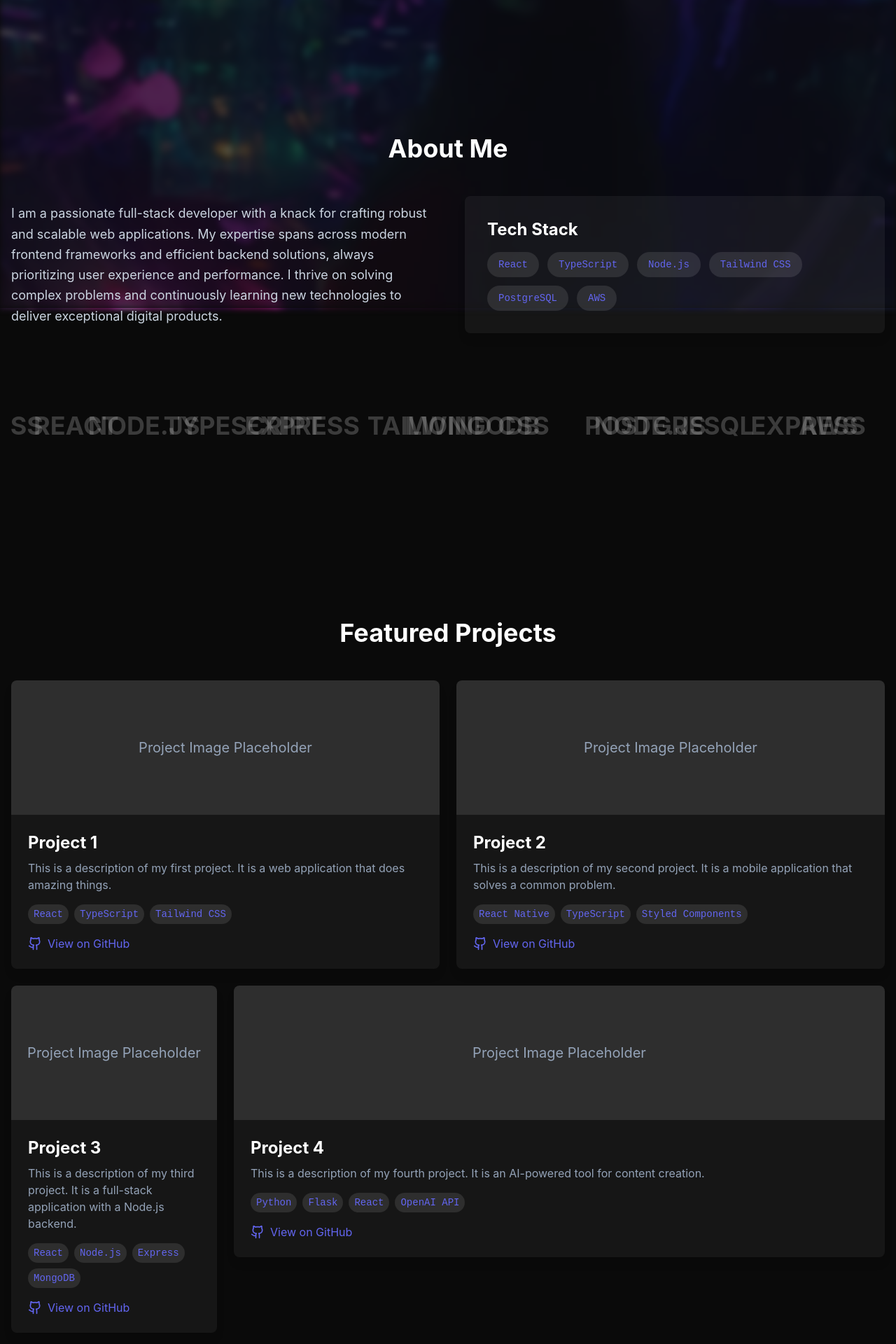
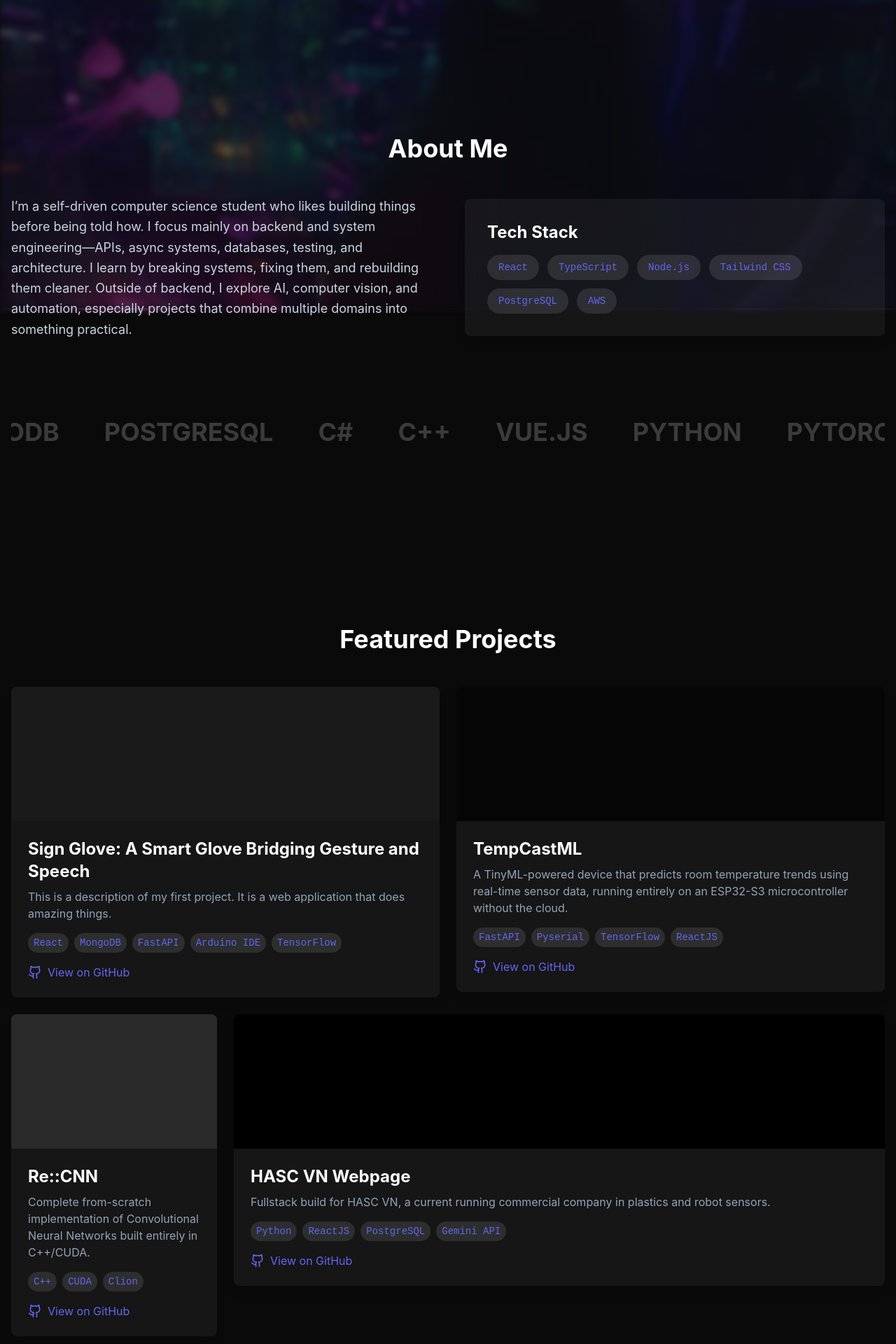
Before and after one commit to lystiger/Lysfolio, a React (Vite) app in the folder portfolio/: page / in a window 1280 px wide. Shown: the part 360-2280 px from the top of the page at 70% size. Built offline with nearby package versions, Linux system fonts and the light colour scheme.

Commit message:
add: insert real addr

```diff
--- a/portfolio/src/components/ProjectCard.tsx
+++ b/portfolio/src/components/ProjectCard.tsx
@@ -1,13 +1,14 @@
 import React, { useState } from 'react';
 import type { Project } from '../data/projects';
 import { Github } from 'lucide-react';
-import { motion } from 'framer-motion'; // Import motion
+import { motion } from 'framer-motion';
 
 interface ProjectCardProps {
   project: Project;
+  index: number; // Add index prop
 }
 
-const ProjectCard: React.FC<ProjectCardProps> = ({ project }) => {
+const ProjectCard: React.FC<ProjectCardProps> = ({ project, index }) => {
   const [mousePosition, setMousePosition] = useState({ x: 0, y: 0 });
   const [isHovered, setIsHovered] = useState(false);
 
@@ -17,6 +18,15 @@ const ProjectCard: React.FC<ProjectCardProps> = ({ project }) => {
     const y = (e.clientY - top) / height;
     setMousePosition({ x, y });
   };
+
+  const placeholderColors = [
+    'bg-obsidian-light',
+    'bg-obsidian-dark',
+    'bg-obsidian-extra-light',
+    'bg-obsidian-extra-dark',
+  ];
+
+  const currentPlaceholderColor = placeholderColors[index % placeholderColors.length];
 
   return (
     <motion.div
@@ -44,8 +54,7 @@ const ProjectCard: React.FC<ProjectCardProps> = ({ project }) => {
       )}
 
       {/* Image Placeholder */}
-      <div className="w-full h-48 bg-white/10 flex items-center justify-center text-slate-400 text-xl">
-        Project Image Placeholder
+      <div className={`w-full h-48 ${currentPlaceholderColor} flex items-center justify-center text-slate-400 text-xl`}>
       </div>
       <div className="p-6">
         <h3 className="text-2xl font-bold text-white mb-2">{project.title}</h3>
--- a/portfolio/src/data/projects.ts
+++ b/portfolio/src/data/projects.ts
@@ -10,34 +10,34 @@ export interface Project {
 export const projects: Project[] = [
   {
     id: 1,
-    title: 'Project 1',
+    title: 'Sign Glove: A Smart Glove Bridging Gesture and Speech',
     description: 'This is a description of my first project. It is a web application that does amazing things.',
-    technologies: ['React', 'TypeScript', 'Tailwind CSS'],
-    link: '#',
-    githubLink: 'https://github.com/yourusername/project1',
+    technologies: ['React', 'MongoDB', 'FastAPI', 'Arduino IDE', 'TensorFlow'],
+    link: 'https://github.com/lovelypoet/SilentVoix',
+    githubLink: 'https://github.com/lovelypoet/SilentVoix',
   },
   {
     id: 2,
-    title: 'Project 2',
-    description: 'This is a description of my second project. It is a mobile application that solves a common problem.',
-    technologies: ['React Native', 'TypeScript', 'Styled Components'],
-    link: '#',
-    githubLink: 'https://github.com/yourusername/project2',
+    title: 'TempCastML',
+    description: 'A TinyML-powered device that predicts room temperature trends using real-time sensor data, running entirely on an ESP32-S3 microcontroller without the cloud.',
+    technologies: ['FastAPI', 'Pyserial', 'TensorFlow', 'ReactJS'],
+    link: 'https://github.com/lystiger/TempCastML',
+    githubLink: 'https://github.com/lystiger/TempCastML',
   },
   {
     id: 3,
-    title: 'Project 3',
-    description: 'This is a description of my third project. It is a full-stack application with a Node.js backend.',
-    technologies: ['React', 'Node.js', 'Express', 'MongoDB'],
-    link: '#',
-    githubLink: 'https://github.com/yourusername/project3',
+    title: 'Re::CNN',
+    description: 'Complete from-scratch implementation of Convolutional Neural Networks built entirely in C++/CUDA.',
+    technologies: ['C++', 'CUDA', 'Clion'],
+    link: 'https://github.com/TommyDatLC/ReCNN',
+    githubLink: 'https://github.com/TommyDatLC/ReCNN',
   },
   {
     id: 4,
-    title: 'Project 4',
-    description: 'This is a description of my fourth project. It is an AI-powered tool for content creation.',
-    technologies: ['Python', 'Flask', 'React', 'OpenAI API'],
-    link: '#',
-    githubLink: 'https://github.com/yourusername/project4',
+    title: 'HASC VN Webpage',
+    description: 'Fullstack build for HASC VN, a current running commercial company in plastics and robot sensors.',
+    technologies: ['Python', 'ReactJS', 'PostgreSQL', 'Gemini API'],
+    link: 'https://github.com/lystiger/HASC',
+    githubLink: 'https://github.com/lystiger/HASC',
   },
 ];
--- a/portfolio/src/index.css
+++ b/portfolio/src/index.css
@@ -31,5 +31,4 @@ body {
 
 .animate-marquee2 {
   animation: marquee2 25s linear infinite;
-  animation-delay: 12.5s; /* Start the second marquee halfway through */
 }
--- a/portfolio/src/layouts/MainLayout.tsx
+++ b/portfolio/src/layouts/MainLayout.tsx
@@ -43,7 +43,7 @@ const MainLayout: React.FC<MainLayoutProps> = ({ children }) => {
         className="bg-obsidian/80 text-white p-4 shadow-lg sticky top-0 z-50 overflow-hidden"
       >
         <nav className="container mx-auto flex justify-between items-center h-full">
-          <h1 className="text-2xl font-bold text-indigo-neon">Lystiger Takes On The World</h1>
+          <h1 className="text-2xl font-bold text-indigo-neon">Hello, I am Lystiger</h1>
           <ul className="flex space-x-4">
             <li><a href="#hero" className="hover:text-indigo-neon transition-colors duration-300">Home</a></li>
             <li><a href="#about" className="hover:text-indigo-neon transition-colors duration-300">About</a></li>
--- a/portfolio/src/pages/HomePage.tsx
+++ b/portfolio/src/pages/HomePage.tsx
@@ -1,33 +1,26 @@
 import React from 'react';
 import { Github, Linkedin, Mail } from 'lucide-react';
 import { motion } from 'framer-motion';
-import { useInView } from 'react-intersection-observer';
 import { projects } from '../data/projects';
 import ProjectCard from '../components/ProjectCard';
 
 const HomePage: React.FC = () => {
-  // Define useInView hooks for remaining sections
-  const [aboutRef, aboutInView] = useInView({ triggerOnce: true, threshold: 0.1 });
-  const [projectsRef, projectsInView] = useInView({ triggerOnce: true, threshold: 0.1 });
-  const [contactRef, contactInView] = useInView({ triggerOnce: true, threshold: 0.1 });
-
-  const animationClasses = (inView: boolean) =>
-    `transition-all duration-1000 ease-out ${inView ? 'opacity-100 translate-y-0' : 'opacity-0 translate-y-10'}`;
-
-  // Framer Motion variants for Hero section entrance orchestration
+  // Framer Motion variants for section entrance orchestration
   const containerVariants = {
-    hidden: { opacity: 0 },
+    hidden: { opacity: 0, y: 50 },
     visible: {
       opacity: 1,
+      y: 0,
       transition: {
-        staggerChildren: 0.2,
+        staggerChildren: 0.1,
+        when: "beforeChildren",
       },
     },
   };
 
   const itemVariants = {
-    hidden: { y: 20, opacity: 0 },
-    visible: { y: 0, opacity: 1 },
+    hidden: { opacity: 0, y: 20 },
+    visible: { opacity: 1, y: 0 },
   };
 
   const futureVariants = {
@@ -57,7 +50,7 @@ const HomePage: React.FC = () => {
     }
   };
 
-  const skills = ['React', 'TypeScript', 'Tailwind CSS', 'Node.js', 'Express', 'MongoDB', 'PostgreSQL', 'AWS', 'Framer Motion', 'Vue.js', 'Python', 'Django'];
+  const skills = ['React', 'Panda', 'Linux', 'Node.js', 'TensorFlow', 'MongoDB', 'PostgreSQL', 'C#', 'C++', 'Vue.js', 'Python', 'PyTorch'];
 
   return (
     <div className="space-y-20">
@@ -77,10 +70,10 @@ const HomePage: React.FC = () => {
           >
             Future
           </motion.span>{' '}
-          of Web.
+          of AI and Automation
         </motion.h1>
         <motion.p variants={itemVariants} className="text-xl text-slate-300 mb-8">
-          Full-stack developer focused on high-performance interfaces.
+          AI System Developer focused on high-performance interfaces.
         </motion.p>
         <motion.a
           variants={itemVariants}
@@ -92,15 +85,19 @@ const HomePage: React.FC = () => {
       </motion.section>
 
       {/* About Me Section */}
-      <section id="about" ref={aboutRef} className={`py-16 ${animationClasses(aboutInView)}`}>
-        <h2 className="text-4xl font-bold text-white text-center mb-12">About Me</h2>
-        <div className="grid grid-cols-1 md:grid-cols-2 gap-12 items-center">
+      <motion.section
+        id="about"
+        variants={containerVariants}
+        initial="hidden"
+        whileInView="visible"
+        viewport={{ once: true, amount: 0.1 }}
+        className="py-16"
+      >
+        <motion.h2 variants={itemVariants} className="text-4xl font-bold text-white text-center mb-12">About Me</motion.h2>
+        <motion.div variants={itemVariants} className="grid grid-cols-1 md:grid-cols-2 gap-12 items-center">
           <div>
             <p className="text-lg text-slate-300 leading-relaxed">
-              I am a passionate full-stack developer with a knack for crafting robust and scalable web applications.
-              My expertise spans across modern frontend frameworks and efficient backend solutions, always
-              prioritizing user experience and performance. I thrive on solving complex problems and
-              continuously learning new technologies to deliver exceptional digital products.
+              I’m a self-driven computer science student who likes building things before being told how. I focus mainly on backend and system engineering—APIs, async systems, databases, testing, and architecture. I learn by breaking systems, fixing them, and rebuilding them cleaner. Outside of backend, I explore AI, computer vision, and automation, especially projects that combine multiple domains into something practical.
             </p>
           </div>
           <div className="bg-white/5 p-8 rounded-lg shadow-lg">
@@ -114,42 +111,54 @@ const HomePage: React.FC = () => {
               <span className="bg-white/10 text-indigo-neon px-4 py-2 rounded-full text-sm font-mono">AWS</span>
             </div>
           </div>
-        </div>
+        </motion.div>
         {/* Skills Marquee */}
-        <div className="relative flex overflow-x-hidden mt-16">
+        <motion.div variants={itemVariants} className="relative flex overflow-x-hidden mt-16">
           <div className="py-12 animate-marquee whitespace-nowrap">
             {skills.map((skill, index) => (
               <span key={index} className="text-4xl mx-8 text-white/20 font-bold uppercase">
                 {skill}
               </span>
             ))}
-          </div>
-          <div className="absolute top-0 py-12 animate-marquee2 whitespace-nowrap">
-            {skills.map((skill, index) => (
-              <span key={index} className="text-4xl mx-8 text-white/20 font-bold uppercase">
+            {skills.map((skill, index) => ( // Duplicate content for seamless loop
+              <span key={`duplicate-${index}`} className="text-4xl mx-8 text-white/20 font-bold uppercase">
                 {skill}
               </span>
             ))}
           </div>
-        </div>
-      </section>
+        </motion.div>
+      </motion.section>
 
       {/* Project Gallery Section - Bento Grid */}
-      <section id="projects" ref={projectsRef} className={`py-16 ${animationClasses(projectsInView)}`}>
-        <h2 className="text-4xl font-bold text-white text-center mb-12">Featured Projects</h2>
-        <div className="grid grid-cols-1 md:grid-cols-2 lg:grid-cols-4 gap-6">
+      <motion.section
+        id="projects"
+        variants={containerVariants}
+        initial="hidden"
+        whileInView="visible"
+        viewport={{ once: true, amount: 0.1 }}
+        className="py-16"
+      >
+        <motion.h2 variants={itemVariants} className="text-4xl font-bold text-white text-center mb-12">Featured Projects</motion.h2>
+        <motion.div variants={containerVariants} className="grid grid-cols-1 md:grid-cols-2 lg:grid-cols-4 gap-6">
           {projects.slice(0, 4).map((project, index) => (
-            <div key={project.id} className={bentoGridClasses(index)}>
-              <ProjectCard project={project} />
-            </div>
+            <motion.div variants={itemVariants} key={project.id} className={bentoGridClasses(index)}>
+              <ProjectCard project={project} index={index} />
+            </motion.div>
           ))}
-        </div>
-      </section>
+        </motion.div>
+      </motion.section>
 
       {/* Contact Section */}
-      <section id="contact" ref={contactRef} className={`py-16 text-center ${animationClasses(contactInView)}`}>
-        <h2 className="text-4xl font-bold text-white mb-8">Let's Connect</h2>
-        <div className="max-w-lg mx-auto mt-8">
+      <motion.section
+        id="contact"
+        variants={containerVariants}
+        initial="hidden"
+        whileInView="visible"
+        viewport={{ once: true, amount: 0.1 }}
+        className="py-16 text-center"
+      >
+        <motion.h2 variants={itemVariants} className="text-4xl font-bold text-white mb-8">Let's Connect</motion.h2>
+        <motion.div variants={itemVariants} className="max-w-lg mx-auto mt-8">
           <form className="space-y-6">
             <div className="relative">
               <input
@@ -221,19 +230,19 @@ const HomePage: React.FC = () => {
               Send Message
             </button>
           </form>
-        </div>
-        <div className="flex justify-center space-x-6 mt-8">
+        </motion.div>
+        <motion.div variants={itemVariants} className="flex justify-center space-x-6 mt-8">
           <a href="https://github.com/lystiger" target="_blank" rel="noopener noreferrer" className="text-white hover:text-indigo-neon transition-colors duration-300 text-3xl">
             <Github size={32} />
           </a>
-          <a href="https://linkedin.com/in/yourusername" target="_blank" rel="noopener noreferrer" className="text-white hover:text-indigo-neon transition-colors duration-300 text-3xl">
+          <a href="https://linkedin.com/in/lystiger" target="_blank" rel="noopener noreferrer" className="text-white hover:text-indigo-neon transition-colors duration-300 text-3xl">
             <Linkedin size={32} />
           </a>
-          <a href="mailto:your.email@example.com" className="text-white hover:text-indigo-neon transition-colors duration-300 text-3xl">
+          <a href="mailto:Dohunganh5002@gmail.com" className="text-white hover:text-indigo-neon transition-colors duration-300 text-3xl">
             <Mail size={32} />
           </a>
-        </div>
-      </section>
+        </motion.div>
+      </motion.section>
     </div>
   );
 };
--- a/portfolio/tailwind.config.js
+++ b/portfolio/tailwind.config.js
@@ -7,20 +7,26 @@ export default {
   theme: {
     extend: {
       colors: {
-        obsidian: '#0a0a0a', // Deep Obsidian
+        obsidian: {
+          DEFAULT: '#0a0a0a', // Deep Obsidian
+          light: '#1a1a1a',
+          dark: '#050505',
+          'extra-light': '#2a2a2a',
+          'extra-dark': '#000000',
+        },
         indigo: {
           neon: '#6366f1', // Neon Indigo
         },
-        charcoal: {
+        charcoal: { // Keep existing charcoal shades for potential use
           900: '#121212',
           800: '#1a1a1a',
           700: '#2a2a2a',
         },
-        electric: {
-          indigo: '#4F46E5', // Electric Indigo (from previous design, keep for now if needed)
+        electric: { // Keep existing electric indigo for potential use
+          indigo: '#4F46E5',
         },
-        lime: {
-          'cyber': '#CCFF00', // Cyber Lime (from previous design, keep for now if needed)
+        lime: { // Keep existing cyber lime for potential use
+          'cyber': '#CCFF00',
         },
         white: '#FFFFFF',
       },
```
